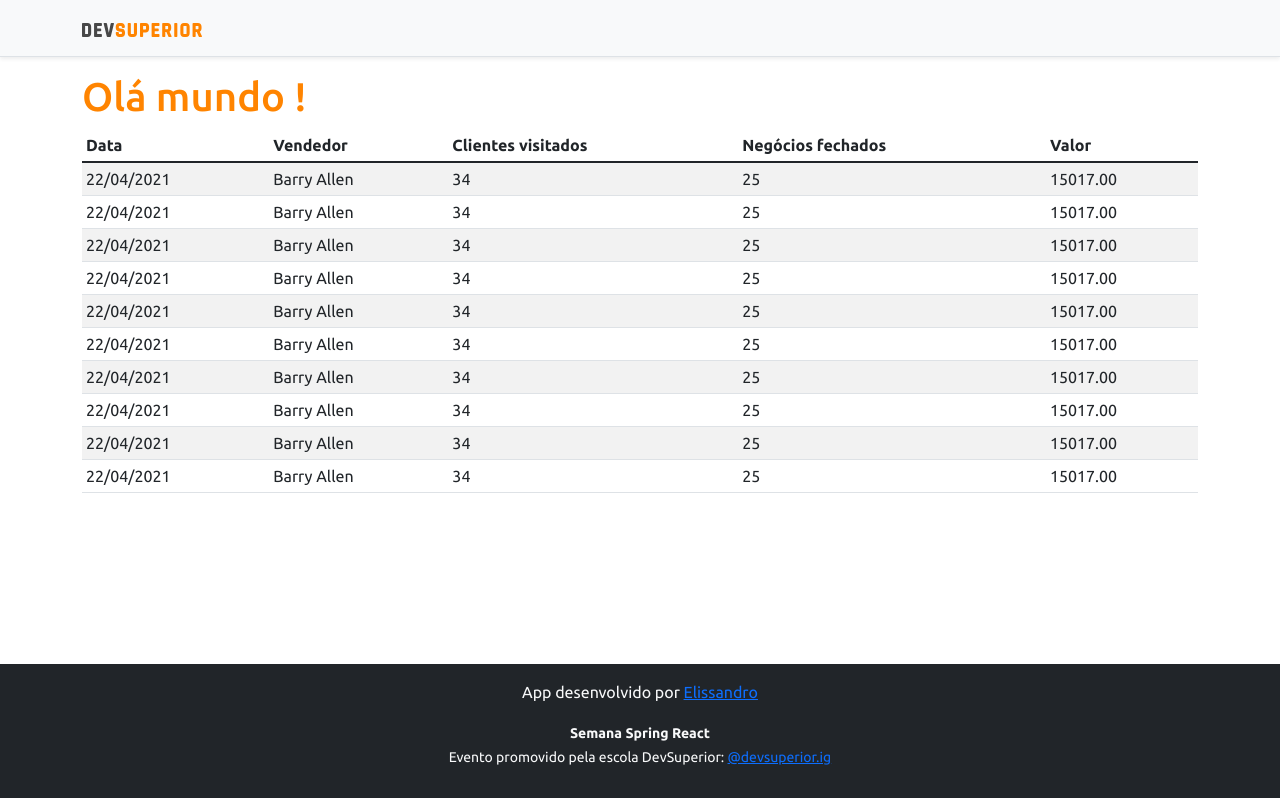
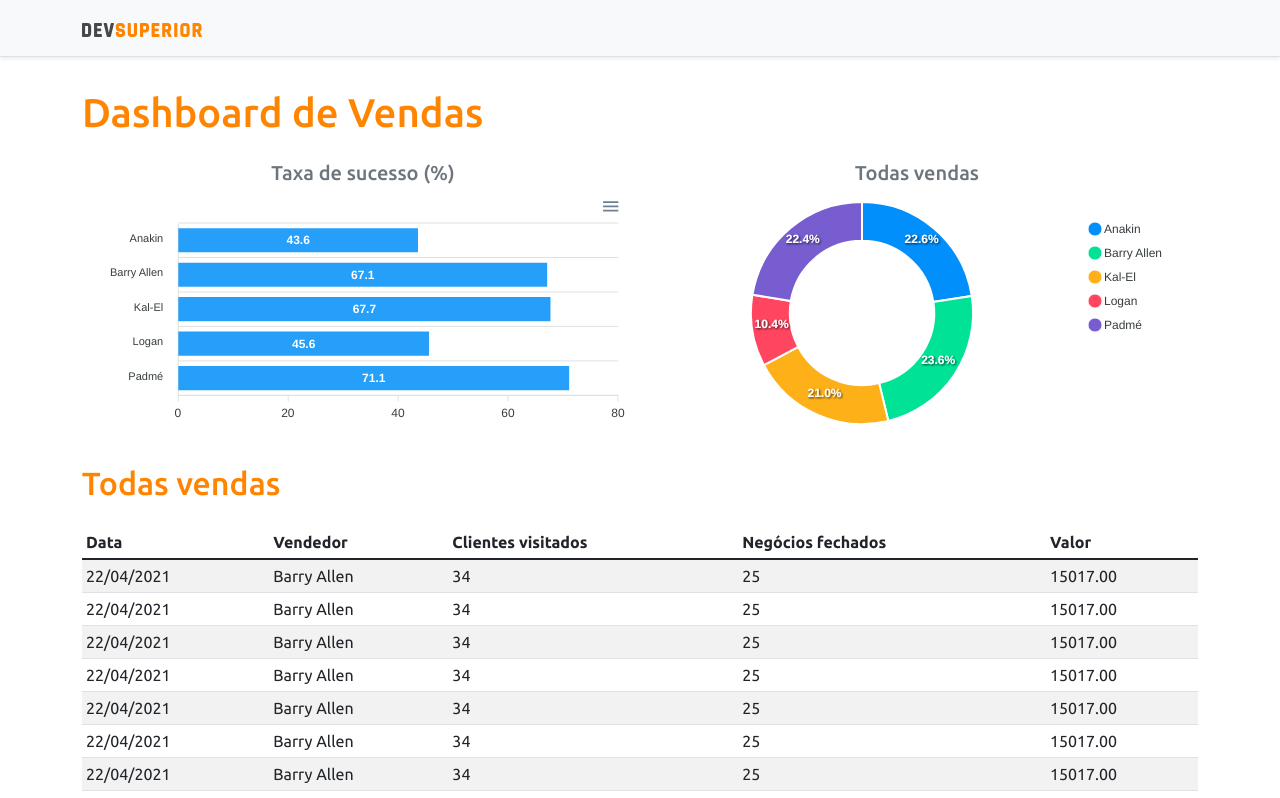
Before and after one commit to elissandroa/projeto-sds4, a React (Create React App) app in the folder frontend/: page / in a window 1280 px wide. Shown: the top 798 px of the page. Built offline with nearby package versions, Linux system fonts and the light colour scheme.

Commit message:
Static charts

```diff
--- a/frontend/package.json
+++ b/frontend/package.json
@@ -10,8 +10,10 @@
     "@types/node": "^12.0.0",
     "@types/react": "^17.0.0",
     "@types/react-dom": "^17.0.0",
+    "apexcharts": "^3.28.1",
     "bootstrap": "^5.1.0",
     "react": "^17.0.2",
+    "react-apexcharts": "^1.3.9",
     "react-dom": "^17.0.2",
     "react-scripts": "4.0.3",
     "typescript": "^4.1.2",
--- a/frontend/src/App.tsx
+++ b/frontend/src/App.tsx
@@ -1,4 +1,6 @@
+import BarChart from 'components/BarChart';
 import DataTable from 'components/DataTable';
+import DonutChart from 'components/DonutChart';
 import Footer from 'components/Footer';
 import NavBar from 'components/NavBar';
 import React from 'react';
@@ -8,7 +10,20 @@
     <>
       <NavBar />
       <div className="container">
-        <h1 className="text-primary">Olá mundo !</h1>
+        <h1 className="text-primary py-3">Dashboard de Vendas</h1>
+        <div className="row px-3">
+            <div className="col-sm-6">
+                <h5 className="text-center text-secondary">Taxa de sucesso (%)</h5>
+               <BarChart />
+            </div>
+            <div className="col-sm-6">
+                <h5 className="text-center text-secondary">Todas vendas</h5>
+               <DonutChart />
+            </div>
+        </div>
+        <div className="py-3">
+          <h2 className="text-primary"> Todas vendas</h2>
+        </div>
         <DataTable />
       </div>
       <Footer/>
--- /dev/null
+++ b/frontend/src/components/BarChart/index.tsx
@@ -0,0 +1,37 @@
+import React from 'react';
+import Chart from 'react-apexcharts';
+
+
+const BarChart = () => {
+
+    const options = {
+        plotOptions: {
+            bar: {
+                horizontal: true,
+            }
+        },
+    };
+
+    const mockData = {
+        labels: {
+            categories: ['Anakin', 'Barry Allen', 'Kal-El', 'Logan', 'Padmé']
+        },
+        series: [
+            {
+                name: "% Sucesso",
+                data: [43.6, 67.1, 67.7, 45.6, 71.1]
+            }
+        ]
+    };
+
+    return (
+      <Chart
+            options={{...options, xaxis: mockData.labels}}
+            series={mockData.series}
+            type="bar"
+            height="240"
+      />
+    );
+}
+
+export default BarChart;
--- /dev/null
+++ b/frontend/src/components/DonutChart/index.tsx
@@ -0,0 +1,28 @@
+import React from 'react';
+import Chart from 'react-apexcharts';
+
+
+const DonutChart = () => {
+
+    const mockData = {
+        series: [477138, 499928, 444867, 220426, 473088],
+        labels: ['Anakin', 'Barry Allen', 'Kal-El', 'Logan', 'Padmé']
+    }
+
+    const options = {
+        legend: {
+            show: true
+        }
+    }
+
+    return (
+        <Chart
+            options={{ ...options, labels: mockData.labels }}
+            series={mockData.series}
+            type="donut"
+            height="240"
+        />
+    );
+}
+
+export default DonutChart;
```
Also changed, not shown: 1 other file (tests, documents, lock files or other folders).
